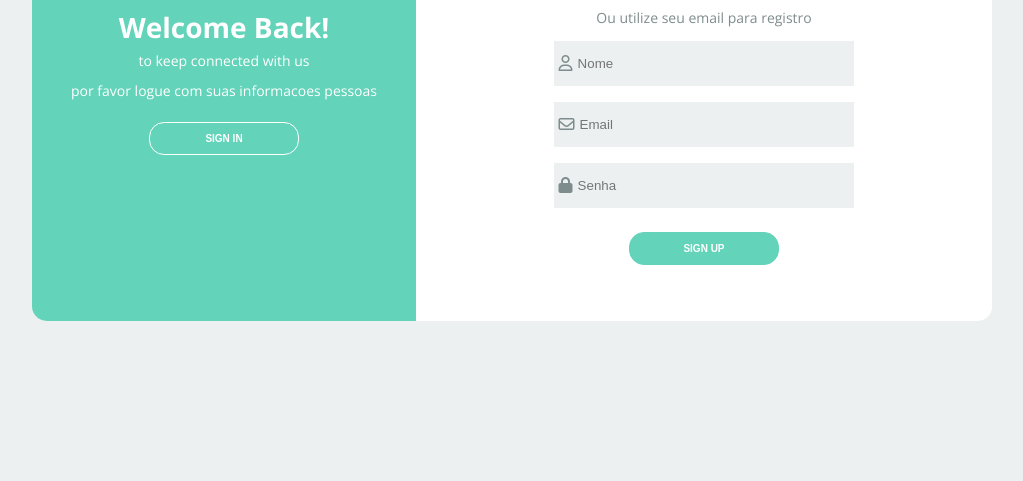
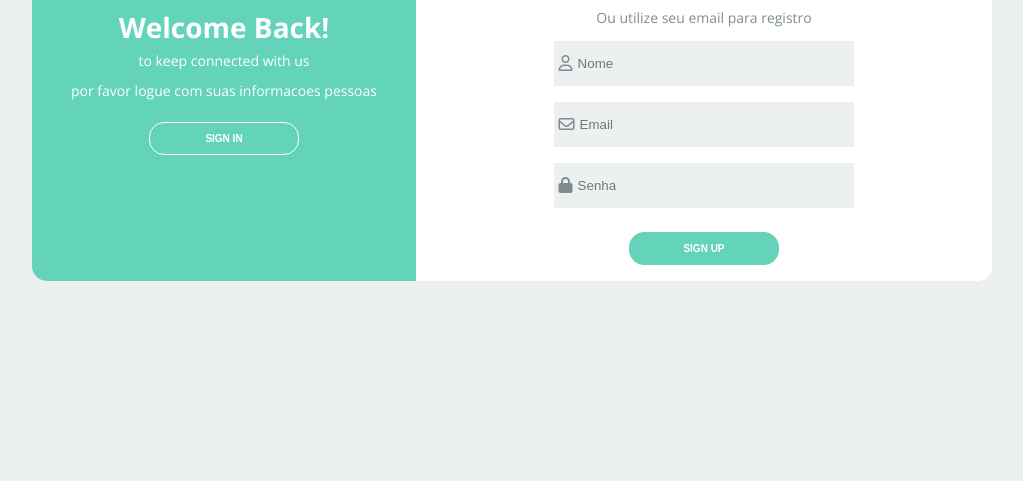
Before and after one commit to omartins-zs/tela-login-cadastro-interativa, a plain HTML site: page index.html in a window 1280 px wide. Shown: the part 319-800 px from the top of the page, without its empty margins (128-1151 px from the left). Drawn offline with nearby package versions, Linux system fonts and the light colour scheme.

Commit message:
Ajuste e Comentarios para Deixar Igual Tutorial

```diff
--- a/css/style.css
+++ b/css/style.css
@@ -18,7 +18,7 @@ body {
   background-color: #fff;
   border-radius: 15px;
   width: 960px;
-  height: 60%;
+  height: 50%; /* Alterado para 60% */
   justify-content: space-between;
   align-items: center;
   position: relative;
@@ -47,7 +47,7 @@ body {
 .description {
   font-size: 14px;
   font-weight: 300;
-  color: #fff;
+  /* color: #fff; */  /* Comentado */
   line-height: 30px;
 }
 .description-primary {
@@ -72,6 +72,7 @@ body {
 
 
 .btn-primary {
+  /* background-color: #63d3b9; */
   background-color: transparent;
   border: 1px solid #fff;
   transition: background-color 0.5s;
```
